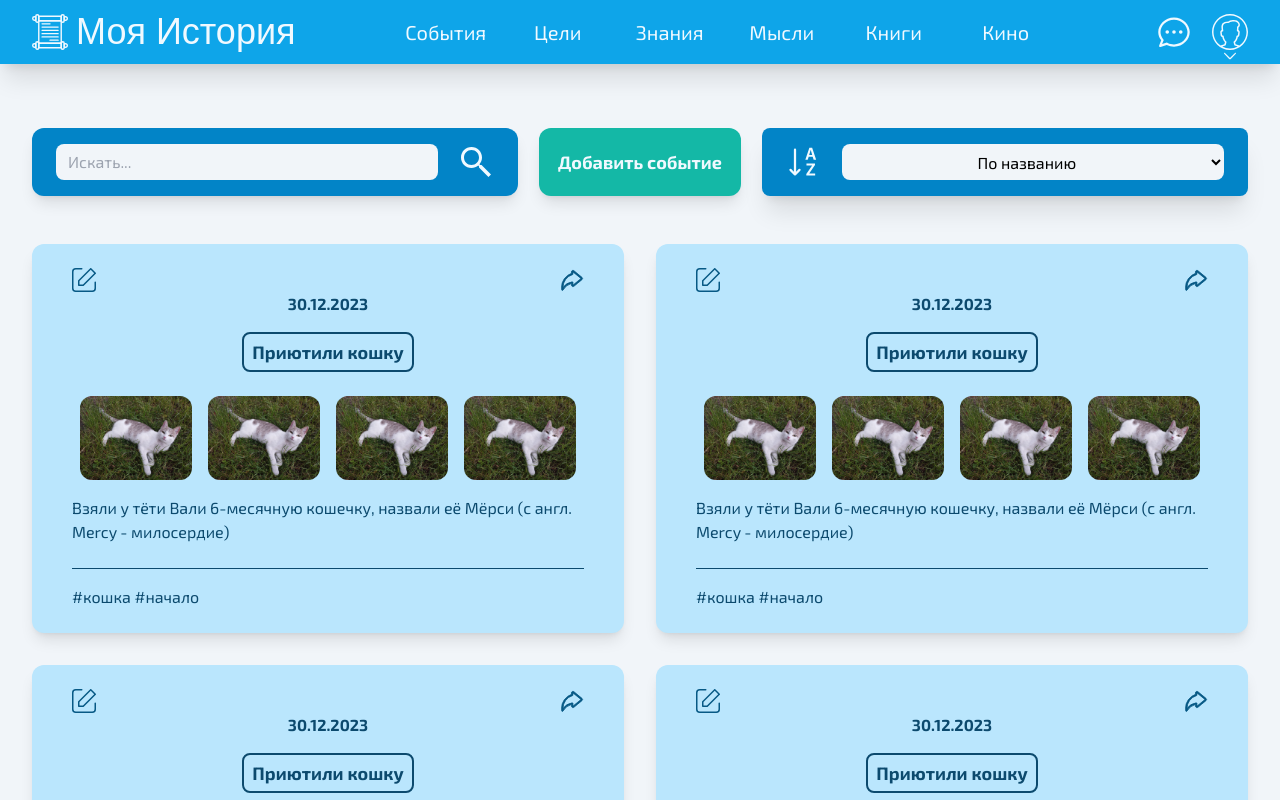
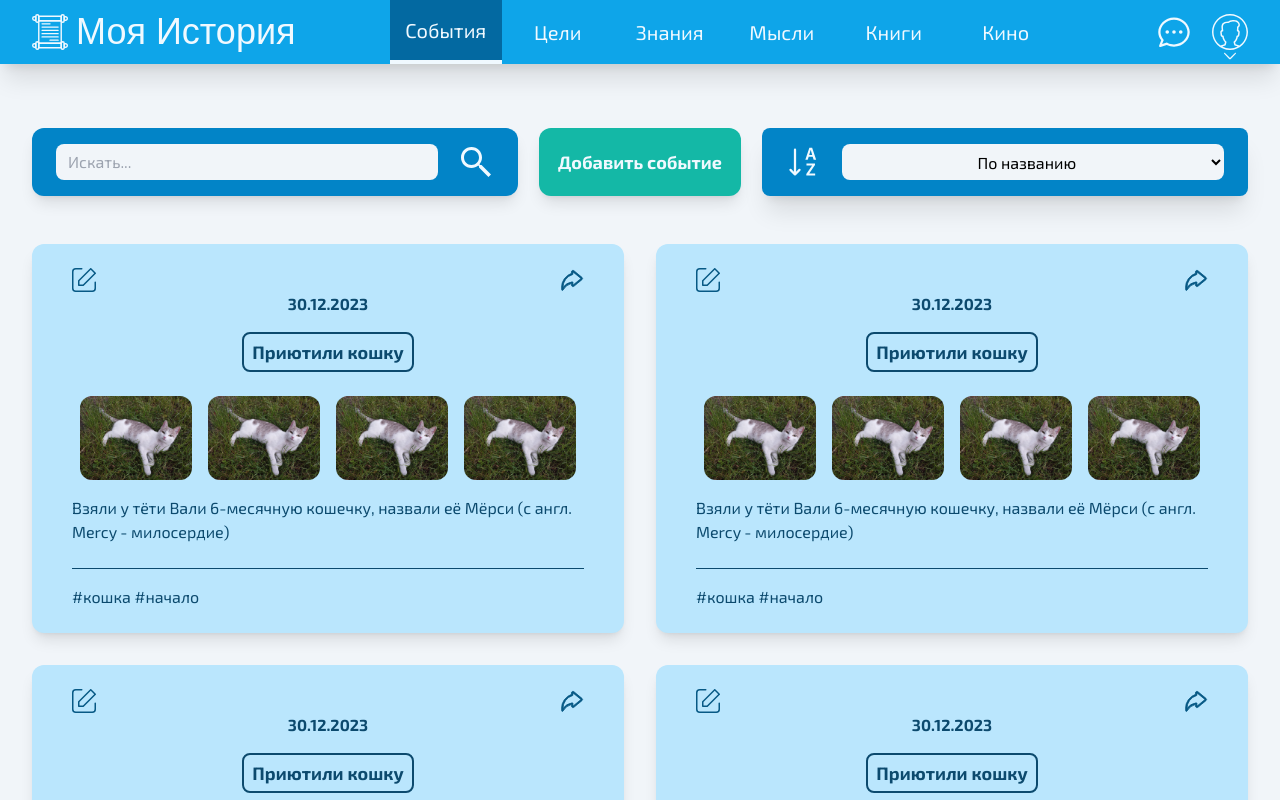
Before and after one commit to EugeneKovalskyi/MyHistory, a Next.js app: page / in a window 1280 px wide. Shown: the top 800 px of the page. Built offline with nearby package versions, Linux system fonts and the light colour scheme; a web font is replaced by a local one.

Commit message:
make nav links clickable

```diff
--- a/package.json
+++ b/package.json
@@ -12,6 +12,7 @@
   "license": "ISC",
   "description": "",
   "dependencies": {
+    "clsx": "^2.1.1",
     "next": "^14.2.14",
     "react": "^18.3.1",
     "react-dom": "^18.3.1"
--- a/src/components/Header/Navigation/Item.jsx
+++ /dev/null
@@ -1,9 +0,0 @@
-import Link from "next/link"
-
-export default function Item({ children }) {
-	const style = 'w-28 flex items-center justify-center transition-all duration-150 hover:bg-sky-600'
-
-	return (
-		<Link className={ style }href='#'>{ children }</Link>
-	)
-}
--- a/src/components/Header/Navigation/Navigation.jsx
+++ b/src/components/Header/Navigation/Navigation.jsx
@@ -1,14 +1,64 @@
-import Item from "./Item"
+import { useState } from "react"
+import clsx from "clsx"
+
+import Link from "next/link"
+
+const pages = [
+	{
+		'title': "События",
+		'path': '/events'
+	},
+	{
+		'title': "Цели",
+		'path': '/targets'
+	},
+	{
+		'title': "Знания",
+		'path': '/knowledge'
+	},
+	{
+		'title': "Мысли",
+		'path': '/thoughts'
+	},
+	{
+		'title': "Книги",
+		'path': '/books'
+	},
+	{
+		'title': "Кино",
+		'path': '/cinema'
+	},
+]
 
 export default function Navigation() {
+	const [ currentPage, setCurrentPage ] = useState('/events')
+
 	return (
-		<div className='h-full flex text-sky-50 text-xl'>
-			<Item>События</Item>
-			<Item>Цели</Item>
-			<Item>Знания</Item>
-			<Item>Мысли</Item>
-			<Item>Книги</Item>
-			<Item>Кино</Item>
-		</div>
-	)
+    <div className='h-full flex text-sky-50 text-xl'>
+
+      { pages.map((page) => {
+				const styleLink = clsx({
+					'w-28 flex items-center justify-center transition-all duration-150 hover:bg-sky-600': true,
+					'border-b-4 border-sky-50 bg-sky-700 hover:bg-sky-700': currentPage === page.path
+				})
+
+        return (
+          <Link
+            className={ styleLink }
+            href='#'
+            key={ page.path }
+            onClick={ handleClick }
+            path={ page.path }
+          >
+            { page.title }
+          </Link>
+        )
+
+      }) }
+    </div>
+  )
+
+	function handleClick(e) {
+		setCurrentPage(e.target.attributes.path.value)
+	}
 }
```
Also changed, not shown: 1 other file (tests, documents, lock files or other folders).
